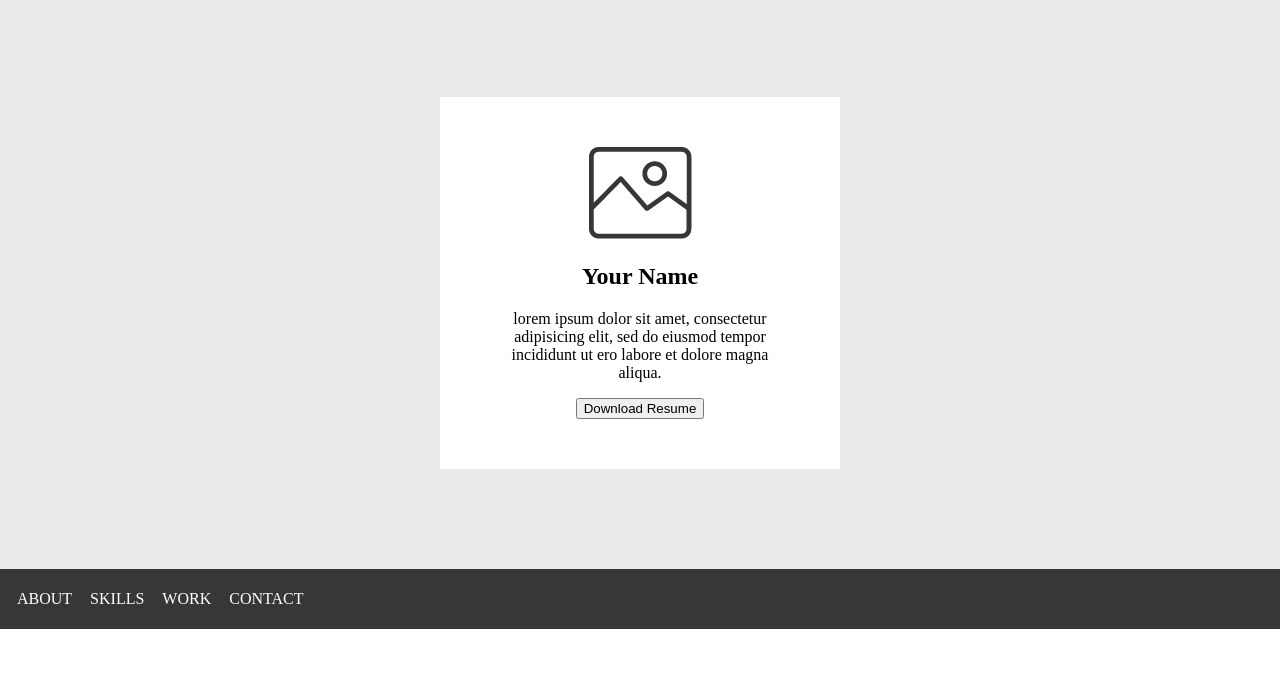
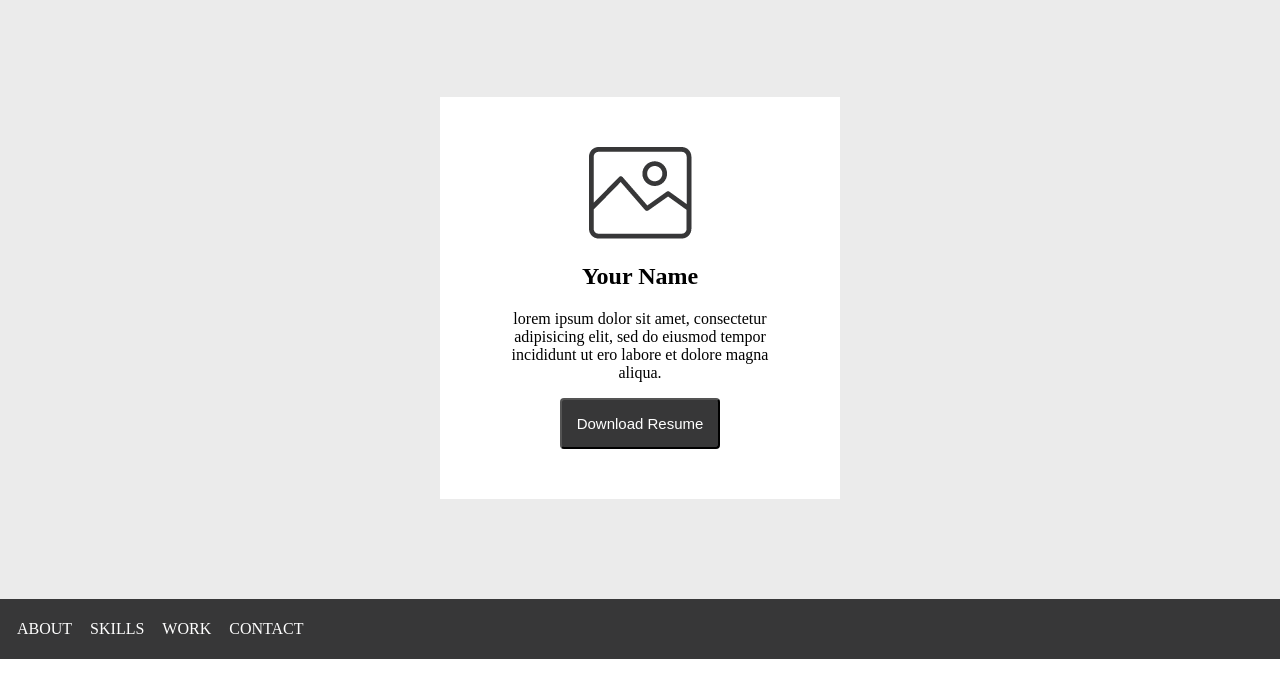
Before and after one commit to vbaca1451/Unit_17_HW_Template, a plain HTML site: page index.html in a window 1280 px wide. Shown: the part 82-780 px from the top of the page. Drawn offline with Linux system fonts and the light colour scheme.

Commit message:
another update

```diff
--- a/css/style.css
+++ b/css/style.css
@@ -27,6 +27,13 @@ header p {
   background-color: #FFFFFF;
   text-align: center;
 }
+button {
+  padding: 15px;
+  background-color: #373738;
+  color: white;
+  font-size: 15px;
+  border-radius: 4px;
+}
 footer {
   background-color: #373738;
   padding: 5px;
```
